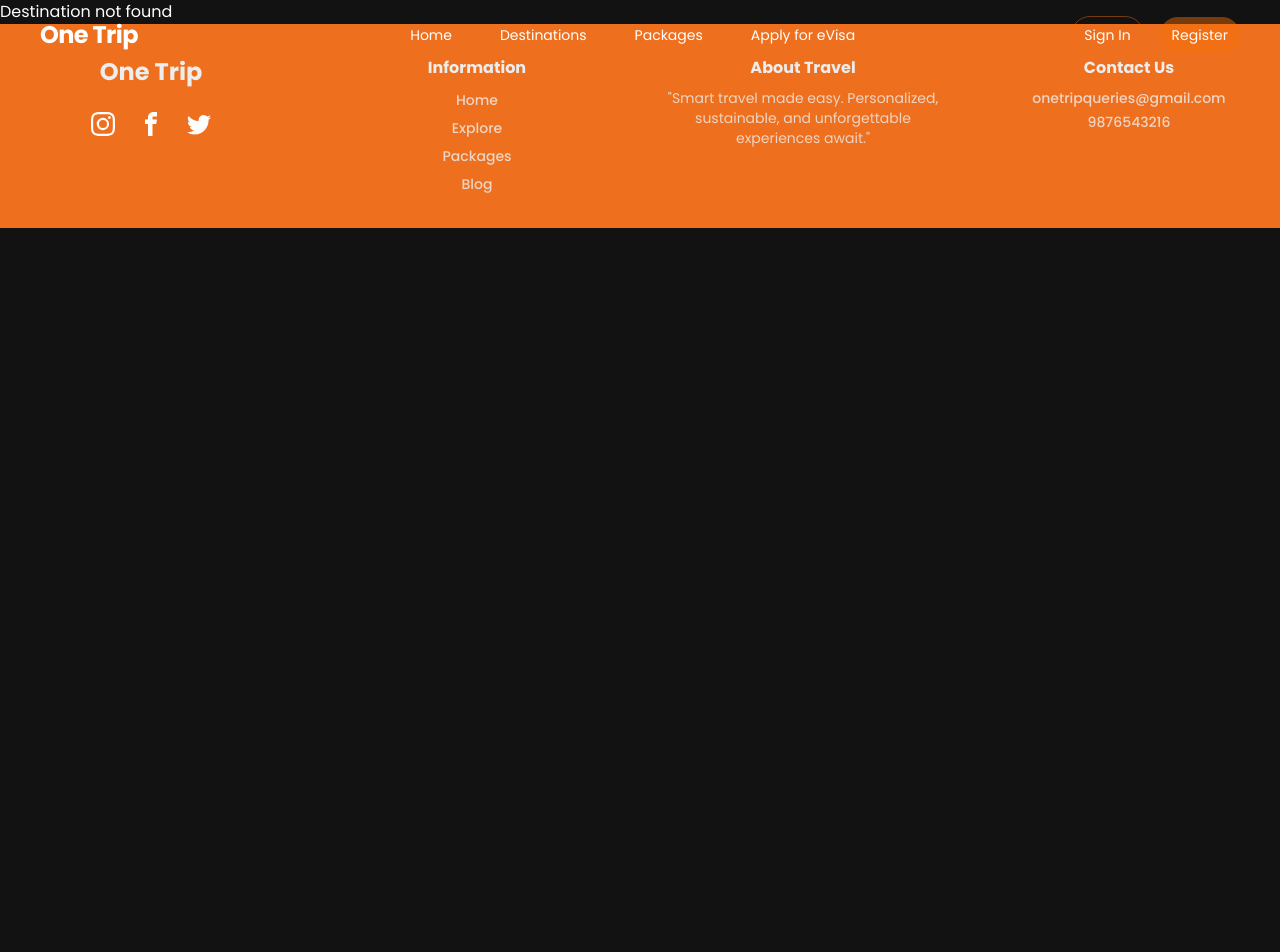
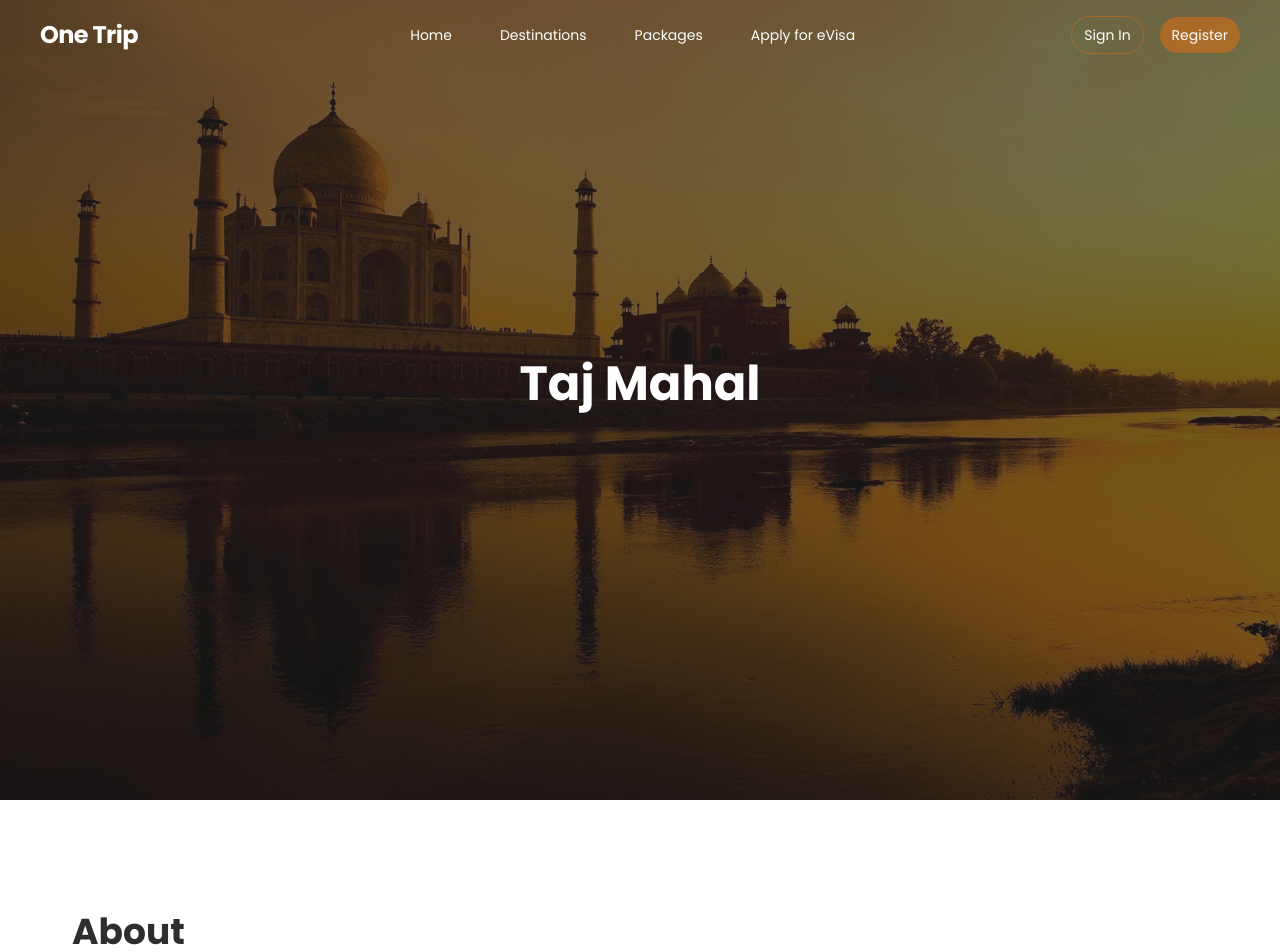
Before and after one commit to sanjithrk06/OneTrip-Client, a React (Vite) app: page /destinations/taj in a window 1280 px wide. Shown: the top 952 px of the page. Before the commit the page ends 800 px from the top, so only its background shows below. Built offline with nearby package versions, Linux system fonts and the light colour scheme.

Commit message:
Design corrections in Destinations

```diff
--- a/src/components/section/Destinations/About.jsx
+++ b/src/components/section/Destinations/About.jsx
@@ -11,9 +11,9 @@ const About = ({ content }) => {
 
   return (
     <div className="h-screen flex justify-center content-start items-start py-10 bg-white pr-60 pt-28 font-semibold">
-      <div data-aos="fade-right" data-aos-duration="2500" className="max-w-4xl">
-        <h2 className="text-4xl font-bold mb-6 text-black">About</h2>
-        <p className="text-gray-500 text-base  leading-normal whitespace-pre-wrap">
+      <div className="max-w-4xl">
+        <h2 data-aos="fade-up" data-aos-duration="500" className="text-4xl font-bold mb-6 text-black">About</h2>
+        <p  data-aos="fade-up" data-aos-duration="800" className="text-gray-500 text-base  leading-normal whitespace-pre-wrap">
           {content}
         </p>
       </div>
--- a/src/components/section/Destinations/Gallery.jsx
+++ b/src/components/section/Destinations/Gallery.jsx
@@ -26,7 +26,7 @@ const Gallery = ({ images }) => {
         {/* Images Section */}
         <div className="grid grid-cols-2 md:grid-cols-2 sm:grid-cols-1 gap-6 mt-8">
           {images.map((imgSrc, index) => (
-            <div key={index} className="overflow-hidden rounded-xl shadow-lg">
+            <div key={index} className="overflow-hidden w-58 h-54 rounded-xl shadow-lg">
               <img className="w-full h-full" src={imgSrc} alt={`Gallery image ${index + 1}`} />
             </div>
           ))}
--- a/src/components/section/Destinations/Stay.jsx
+++ b/src/components/section/Destinations/Stay.jsx
@@ -31,28 +31,27 @@ const Stay = ({ hotels }) => {
         </div>
 
         {/* Hotels Section */}
-        <div className="grid grid-cols-1 md:grid-cols-2 lg:grid-cols-3 gap-6 max-w-fit mx-auto">
+        <div className="grid grid-cols-1 md:grid-cols-3 lg:grid-cols-3 gap-10 max-w-fit mx-auto">
           {hotels.map((hotel, index) => (
-            <div key={index} className="bg-white shadow-lg rounded-2xl overflow-hidden hover:-translate-y-4  duration-300">
-              <img className="w-full h-64 object-cover" src={hotel.imgSrc} alt={hotel.name} />
-              <div className="p-6">
-                <h3 className="text-xl font-bold text-gray-800 mb-2">{hotel.name}</h3>
+            <div key={index} className="bg-white p-2 shadow-lg rounded-2xl overflow-hidden hover:-translate-y-4  duration-300">
+              <img className="w-full rounded-xl h-40 object-cover" src={hotel.imgSrc} alt={hotel.name} />
+              <div className="pt-4 px-2">
                 <div className="flex justify-between items-center mb-4">
-                  <p className="text-orange-500 font-bold text-lg">{hotel.price}</p>
+                  <h3 className="text-lg font-bold text-gray-800">{hotel.name}</h3>
+                  <p className="text-orange-500 font-bold text-base">{hotel.price}</p>
                 </div>
                 {/* Features */}
-                <div className="grid grid-cols-2 gap-4 mb-4 text-black  ">
+                <div className="grid grid-cols-3 gap-4 mb-4 text-black text-sm">
                   <div className="flex items-center">
                     <FaBed className="text-gray-600 mr-2" />
-                    <span>{hotel.beds} Beds</span>
+                    <span>{hotel.beds}</span>
                   </div>
                   <div className="flex items-center">
                     <FaBath className="text-gray-600 mr-2" />
-                    <span>{hotel.baths} Bath</span>
+                    <span>{hotel.baths}</span>
                   </div>
                   <div className="flex items-center">
                     <FaWifi className="text-gray-600 mr-2" />
-                    <span>Wi-Fi</span>
                   </div>
                   <div className="flex items-center">
                     <FaUserFriends className="text-gray-600 mr-2" />
@@ -66,20 +65,16 @@ const Stay = ({ hotels }) => {
                     <IoFastFoodOutline className='text-gray-600 mr-2' />
                     <span>{hotel.hours}</span>
                   </div>
+                </div>
+                <div className="flex flex-row gap-4 mb-4 text-black text-sm">
+                  <button className="bg-orange-500 text-white px-4 py-2 rounded-full w-full flex items-center justify-center">
+                    Location <FaMapMarkerAlt className="ml-2" />
+                  </button>
                   <div className="flex items-center">
                     <GiPathDistance className="text-gray-600 mr-2" />
                     <span>{hotel.distance}</span>
                   </div>
                 </div>
-                {/* Location */}
-                <div className="flex items-center mb-4">
-                  <FaMapMarkerAlt className="text-gray-600 mr-2" />
-                  <span>{hotel.location}</span>
-                </div>
-                {/* Button */}
-                <button className="bg-orange-500 text-white px-4 py-2 rounded-full w-full flex items-center justify-center">
-                  Location <FaMapMarkerAlt className="ml-2" />
-                </button>
               </div>
             </div>
           ))}
--- a/src/constants/constant.jsx
+++ b/src/constants/constant.jsx
@@ -1,4 +1,4 @@
-import { card1, card2, card3, card4, card5, tajMahal, GOI, redFort, Ladak, Charminar, Baga, munnar, Mysuru } from '../assets';
+import { card1, card2, card3, card4, card5, tajMahal, GOI, redFort, Ladak, Charminar, Baga, munnar, Mysuru, h1, h2, h3, taj1, taj2, taj3, taj4, taj5 } from '../assets';
 
 export const navItems = [
   { label: "Home", to: "/" },
@@ -31,7 +31,7 @@ export const destinations = {
     title: "Famous Destinations",
     subTitle: "Explore historical cities and renowned landmarks!",
     destinations: [
-      { title: 'Taj Mahal', imgSrc: tajMahal, alt: 'Agra', location: 'Agra', route: '' },
+      { title: 'Taj Mahal', imgSrc: tajMahal, alt: 'Agra', location: 'Agra', route: '/destinations/taj' },
       { title: 'Red Fort', imgSrc: redFort, alt: 'Delhi', location: 'Delhi', route: '' },
       { title: 'Gateway Of India', imgSrc: GOI, alt: 'Maharashtra', location: 'Maharashtra', route: '' },
       { title: 'Ladakh', imgSrc: Ladak, alt: 'Kashmir', location: 'Kashmir', route: '' },
@@ -47,3 +47,73 @@ export const destinations = {
     destinations: []
   }
 };
+
+export const dTajMahal = {
+  title: "Taj Mahal",
+  subTitle: "Famous place in India",
+  imgSrc: taj1,
+  stays: [
+    {
+      name: "Hotel Moti Palace",
+      price: "₹1296",
+      beds: 2,
+      baths: 1,
+      wifi: true,
+      capacity: 4,
+      distance: "4.2km",
+      time: "12mins",
+      hours: "24 hrs",
+      location: "Agra",
+      imgSrc: h1
+    },
+    {
+      name: "Imperial Hotel",
+      price: "₹3347",
+      beds: 2,
+      baths: 1,
+      wifi: true,
+      capacity: 4,
+      distance: "3.5km",
+      time: "12mins",
+      hours: "24 hrs",
+      location: "Agra",
+      imgSrc: h2
+    },
+    {
+      name: "Hotel Orange",
+      price: "₹2599",
+      beds: 2,
+      baths: 1,
+      wifi: true,
+      capacity: 4,
+      distance: "4km",
+      time: "10mins",
+      hours: "24 hrs",
+      location: "Agra",
+      imgSrc: h3
+    }
+  ],
+  gallery: [
+    taj2, taj3, taj4, taj5
+  ],
+  about: `The Taj Mahal is a white marble mausoleum located in Agra, India. It was built by the Mughal emperor Shah Jahan in memory of his beloved wife, Mumtaz Mahal, who died in 1631. Construction of the Taj Mahal began in 1632 and was completed in 1653.
+
+The Taj Mahal is considered one of the most beautiful buildings in the world and is a UNESCO World Heritage Site. It is renowned for its stunning architecture and intricate carvings, which are made from a variety of precious and semi-precious stones such as lapis lazuli, turquoise, and malachite.
+
+The main building of the Taj Mahal is surrounded by a large garden, reflecting pools, and other structures such as a mosque and a guest house. The main entrance to the complex is through a gateway made of red sandstone, which is decorated with calligraphy and geometric patterns.
+
+The interior of the Taj Mahal is equally stunning, with intricate carvings and inlaid designs covering the walls and ceilings. The centerpiece of the mausoleum is the tomb of Mumtaz Mahal, which is made of white marble and decorated with intricate carvings and calligraphy.
+
+The Taj Mahal is considered a masterpiece of Mughal architecture and is visited by millions of tourists every year. It is a symbol of love and devotion and remains one of the most popular landmarks of India.
+  `,
+  spots: [
+    { title: 'Taj Mahal', imgSrc: tajMahal, alt: 'Agra', location: 'Agra', route: '' },
+    { title: 'Red Fort', imgSrc: redFort, alt: 'Delhi', location: 'Delhi', route: '' },
+    { title: 'Gateway Of India', imgSrc: GOI, alt: 'Maharashtra', location: 'Maharashtra', route: '' },
+    { title: 'Ladakh', imgSrc: Ladak, alt: 'Kashmir', location: 'Kashmir', route: '' },
+    { title: 'Charminar', imgSrc: Charminar, alt: 'Telungana', location: 'Telangana', route: '' },
+    { title: 'Baga Beach', imgSrc: Baga, alt: 'Goa', location: 'Goa', route: '' },
+    { title: 'Munnar', imgSrc: munnar, alt: 'Kerala', location: 'Kerala', route: '' },
+    { title: 'Mysuru Palace', imgSrc: Mysuru, alt: 'Karnataka', location: 'Karnataka', route: '' },
+  ]
+};
--- a/src/pages/Destinations/Destination.jsx
+++ b/src/pages/Destinations/Destination.jsx
@@ -1,8 +1,14 @@
-import { About, DestHero, Gallery, KindOfDestination, Stay } from "../../components"
-import { Baga, Charminar, GOI, h1, h2, h3, Ladak, munnar, Mysuru, redFort, taj1, taj2, taj3, taj4, taj5, tajMahal } from "../../assets"
+import { useParams } from 'react-router-dom';
+import { About, DestHero, Gallery, ListDestinations, Stay } from '../../components';
+import { tajMahal, taj1, taj2, h1 } from '../../assets';
 
 const Destination = () => {
-  const hotels = [
+
+  const dTajMahal = {
+    title: "Taj Mahal",
+    subTitle: "Famous place in India",
+    imgSrc: taj1,
+    stays: [
       {
         name: "Hotel Moti Palace",
         price: "₹1296",
@@ -27,7 +33,20 @@ const Destination = () => {
         time: "12mins",
         hours: "24 hrs",
         location: "Agra",
-      imgSrc: h2
+        imgSrc: h1
+      },
+      {
+        name: "Imperial Hotel",
+        price: "₹3347",
+        beds: 2,
+        baths: 1,
+        wifi: true,
+        capacity: 4,
+        distance: "3.5km",
+        time: "12mins",
+        hours: "24 hrs",
+        location: "Agra",
+        imgSrc: h1
       },
       {
         name: "Hotel Orange",
@@ -40,16 +59,13 @@ const Destination = () => {
         time: "10mins",
         hours: "24 hrs",
         location: "Agra",
-      imgSrc: h3
+        imgSrc: h1
       }
-  ];
-
-
-  const tajMahalImages = [
-    taj2, taj3, taj4, taj5
-  ];
-
-  const paragraphContent = `The Taj Mahal is a white marble mausoleum located in Agra, India. It was built by the Mughal emperor Shah Jahan in memory of his beloved wife, Mumtaz Mahal, who died in 1631. Construction of the Taj Mahal began in 1632 and was completed in 1653.
+    ],
+    gallery: [
+      taj2, taj2, taj2, taj2
+    ],
+    about: `The Taj Mahal is a white marble mausoleum located in Agra, India. It was built by the Mughal emperor Shah Jahan in memory of his beloved wife, Mumtaz Mahal, who died in 1631. Construction of the Taj Mahal began in 1632 and was completed in 1653.
 
 The Taj Mahal is considered one of the most beautiful buildings in the world and is a UNESCO World Heritage Site. It is renowned for its stunning architecture and intricate carvings, which are made from a variety of precious and semi-precious stones such as lapis lazuli, turquoise, and malachite.
 
@@ -58,28 +74,34 @@ The main building of the Taj Mahal is surrounded by a large garden, reflecting p
 The interior of the Taj Mahal is equally stunning, with intricate carvings and inlaid designs covering the walls and ceilings. The centerpiece of the mausoleum is the tomb of Mumtaz Mahal, which is made of white marble and decorated with intricate carvings and calligraphy.
 
 The Taj Mahal is considered a masterpiece of Mughal architecture and is visited by millions of tourists every year. It is a symbol of love and devotion and remains one of the most popular landmarks of India.
-  `;
+  `,
+    spots: [
+      { title: 'Taj Mahal', imgSrc: tajMahal, alt: 'Agra', location: 'Agra', route: '' },
+      { title: 'Red Fort', imgSrc: tajMahal, alt: 'Delhi', location: 'Delhi', route: '' },
+      // other spots
+    ]
+  };
 
-  const destinations =[
-    { title: 'Taj Mahal', imgSrc: tajMahal, alt: 'Agra', location: 'Agra', route: '/test/famous/taj-mahal' },
-    { title: 'Red Fort', imgSrc: redFort, alt: 'Delhi', location: 'Delhi', route: '/test/famous/taj-mahal' },
-    { title: 'Gateway Of India', imgSrc: GOI, alt: 'Maharashtra', location: 'Maharashtra', route: '/test/famous/taj-mahal' },
-    { title: 'Ladakh', imgSrc: Ladak, alt: 'Kashmir', location: 'Kashmir', route: '/test/famous/taj-mahal' },
-    { title: 'Charminar', imgSrc: Charminar, alt: 'Telungana', location: 'Telangana', route: '/test/famous/taj-mahal' },
-    { title: 'Baga Beach', imgSrc: Baga, alt: 'Goa', location: 'Goa', route: '/test/famous/taj-mahal' },
-    { title: 'Munnar', imgSrc: munnar, alt: 'Kerala', location: 'Kerala', route: '/test/famous/taj-mahal' },
-    { title: 'Mysuru Palace', imgSrc: Mysuru, alt: 'Karnataka', location: 'Karnataka', route: '/test/famous/taj-mahal' },
-  ];
+  console.log(dTajMahal);
+  console.log(dTajMahal.spots);
 
   return (
     <>
-      <DestHero img={taj1} title={"TAJ MAHAL"} subTitle={"The beauty and grandeur of the Taj Mahal continue to mesmerize visitors from around the world, leaving them in awe and wonder!"}/>
-      <About content={paragraphContent} />
-      <Gallery images={tajMahalImages}/>
-      <KindOfDestination destinations={destinations} title={"Places Nearby"} subTitle={"Exploring places nearby can often reveal hidden gems and unexpected adventure."}/>
-      <Stay hotels={hotels}/>
+      <DestHero
+        img={dTajMahal.imgSrc}
+        title={dTajMahal.title}
+        subTitle={dTajMahal.location}
+      />
+      <About content={dTajMahal.about} />
+      <Gallery images={dTajMahal.gallery} />
+      {/* <ListDestinations
+        list={dTajMahal.spots}
+        title="Places Nearby"
+        subTitle="Exploring places nearby can often reveal hidden gems and unexpected adventures."
+      /> */}
+      <Stay hotels={dTajMahal.stays} />
     </>
-  )
-}
+  );
+};
 
 export default Destination;
--- a/src/pages/index.js
+++ b/src/pages/index.js
@@ -4,4 +4,4 @@ export { default as HomePage } from './HomePage';
 // Destinations
 export { default as KindsOfDest } from './KindsOfDest';
 export { default as ListOfDest } from './Destinations/ListOfDest';
-// export { default as Destination } from './Destinations/Destination';
+export { default as Destination } from './Destinations/Destination';
--- a/src/routes/Router.jsx
+++ b/src/routes/Router.jsx
@@ -3,7 +3,7 @@ import { createBrowserRouter, createRoutesFromElements, Route } from "react-rout
 
 // Components import
 import { HomeLayout } from "../layouts";
-import { HomePage, KindsOfDest, ListOfDest } from "../pages";
+import { Destination, HomePage, KindsOfDest, ListOfDest } from "../pages";
 
 const Router = createBrowserRouter(
     createRoutesFromElements(
@@ -14,6 +14,7 @@ const Router = createBrowserRouter(
         <Route path="destinations/">
           <Route path=""  element={<KindsOfDest />} />
           <Route path=":category" element={<ListOfDest />} />
+          <Route path="taj" element={<Destination />} />
         </Route>
       </Route>
       </>
```
Lines whose indentation alone changed are shown as unchanged.
